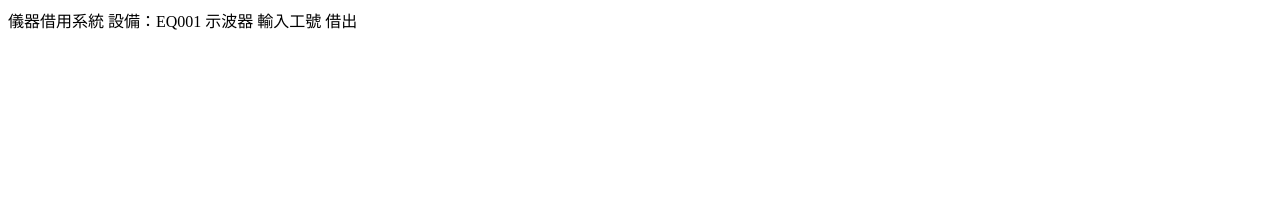
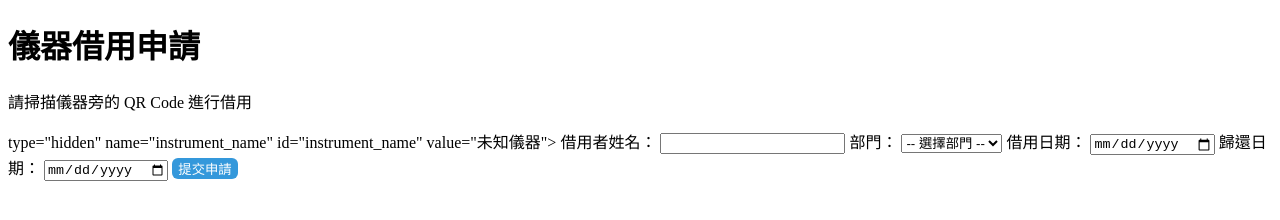
Before and after one commit to denniswu-star/equipment-tracker, a plain HTML site: page index.html in a window 1280 px wide. Drawn offline with Linux system fonts and the light colour scheme.

Commit message:
Update index.html

```diff
--- a/index.html
+++ b/index.html
@@ -1,5 +1,58 @@
-儀器借用系統
-設備：EQ001 示波器
+<!DOCTYPE html>
+<html lang="zh-TW">
+<head>
+  <meta charset="UTF-8" />
+  <meta name="viewport" content="width=device-width, initial-scale=1.0"/>
+  <title>儀器借用系統</title>
+  <style>
+    body font-family: 'Segoe UI', sans-serif; text-align: center; padding: 50px; background: #f7f9fc; }
+    .container { max-width: 600px; margin:0 auto; background: white; padding: 30px; border-radius: 12px; box-shadow: 0 4px 12px rgba(0,0,0,0.1); }
+    h1 color: #2c3e50; }
+    input, select, button { margin: 10px 0; padding: 10px; font-size: 16px; width: 100%; }
+    button { background: #3498db; color: white; border: none; border-radius: 6px; cursor: pointer; }
+    button:hover { background: #2980b9; }
+ </style>
+</head>
+<body>
+  <div class="container">
+    <h1>儀器借用申請</h1>
+    <p>請掃描儀器旁的 QR Code 進行借用</p>
+    <form id="loanForm" action="https://formspree.io/f/your-form-id" method="POST">
+      <input type="hidden" name="instrument_id" id="instrument_id" value="儀器123">
+       type="hidden" name="instrument_name" id="instrument_name" value="未知儀器">
 
-輸入工號
- 借出
+      <label>借用者姓名：</label>
+      <input type="text" name="name" required />
+
+      <label>部門：</label>
+      <select name="department" required>
+        <option value="">-- 選擇部門 --</option>
+        <option value="研發部">研發部</option>
+        <option value="測試部測試部</option>
+        <option value="工程部">工程部</option>
+        <option value="其他">其他</option>
+      </select>
+
+      <label>借用日期：</label>
+      <input type="date" name="loan_date" required />
+
+      <label>歸還日期：</label>
+      <input type="date" name="return_date" required />
+
+      <button type="submit">提交申請</button>
+    </form>
+ </div>
+
+  <script>
+    // 自動填入儀器 ID 與名稱（由 QR Code 傳入）
+    const urlParams = new URLSearchParams(window.location.search);
+    const instrumentId = urlParams.get('id');
+    const instrumentName = urlParams.get('name') || '未知儀器';
+
+    if (instrumentId) {
+      document.getElementById('instrument_id').value = instrumentId;
+      document.getElementById('instrument_name').value =Name;
+    }
+  </script>
+</body>
+</html>
```
